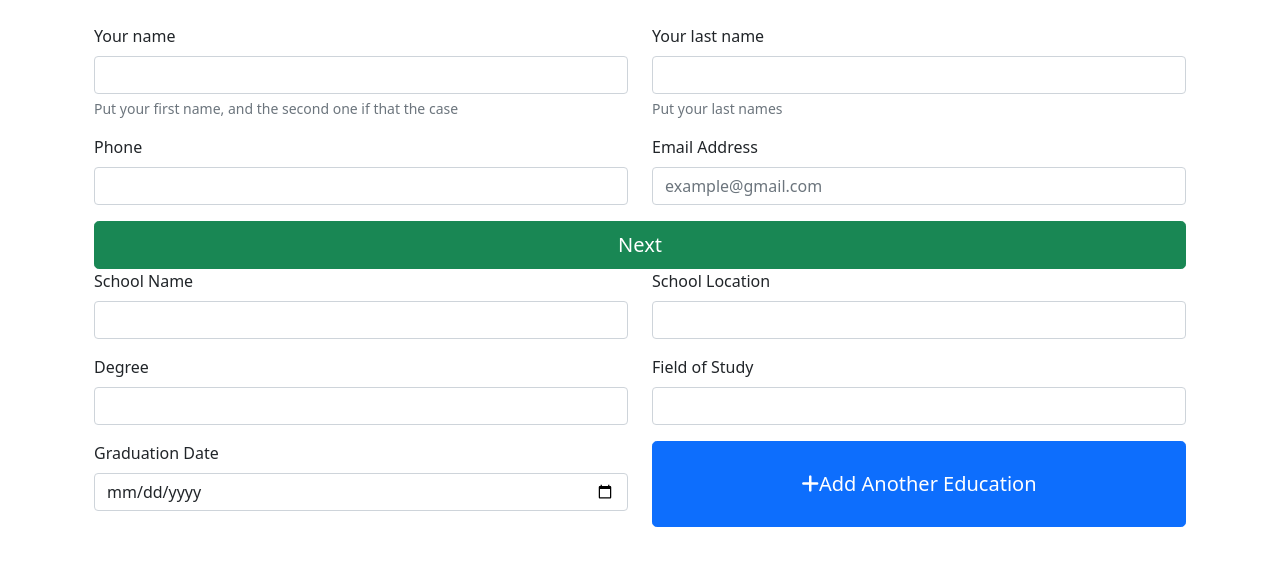
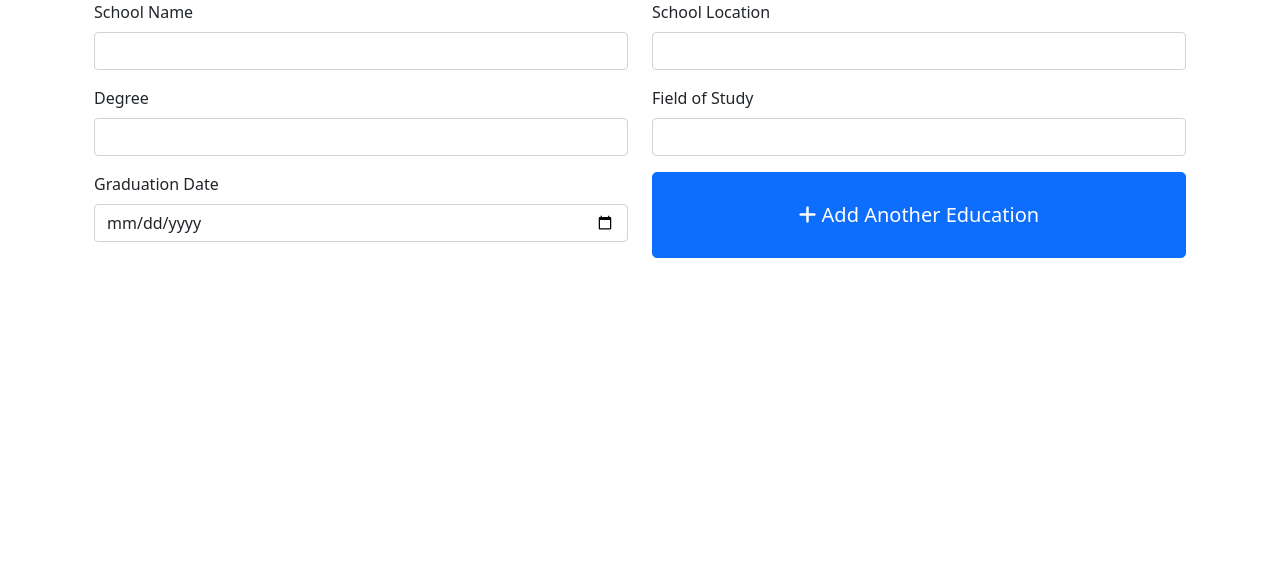
Before and after one commit to DerekSave/bootstrap-5-wiq2g9, a website built with webpack: page src/index.html in a window 1280 px wide. Built offline with nearby package versions, Linux system fonts and the light colour scheme.

Commit message:
Adding education 1-2

```diff
--- a/src/index.html
+++ b/src/index.html
@@ -13,7 +13,7 @@
   <body>
     <div>
       <div class="container">
-        <div class="row mt-4">
+        <div class="row mt-4 d-none">
           <div class="col-sm-12 col-md-6 col-lg-6 col-xl-6">
             <form>
               <div class="mb-3">
@@ -205,7 +205,7 @@
             </form>
           </div>
           <div class="col d-grid">
-            <button class="btn btn-primary btn-lg"><i class="fa-sharp fa-solid fa-plus"></i>Add Another Education</button>
+            <button class="btn btn-primary btn-lg"><i class="fa-sharp fa-solid fa-plus"></i>      Add Another Education</button>
           </div>
         </div>
       </div>
```
